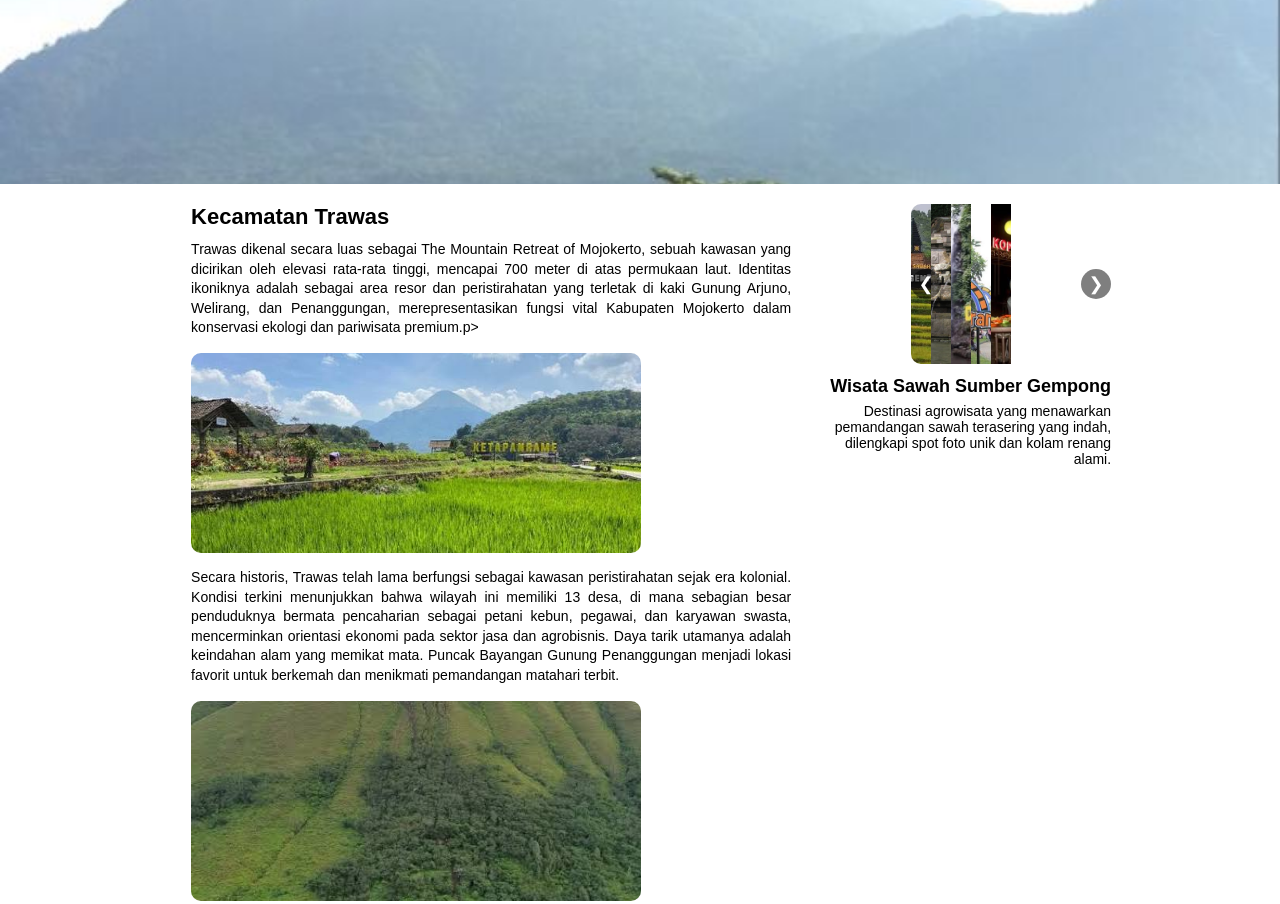
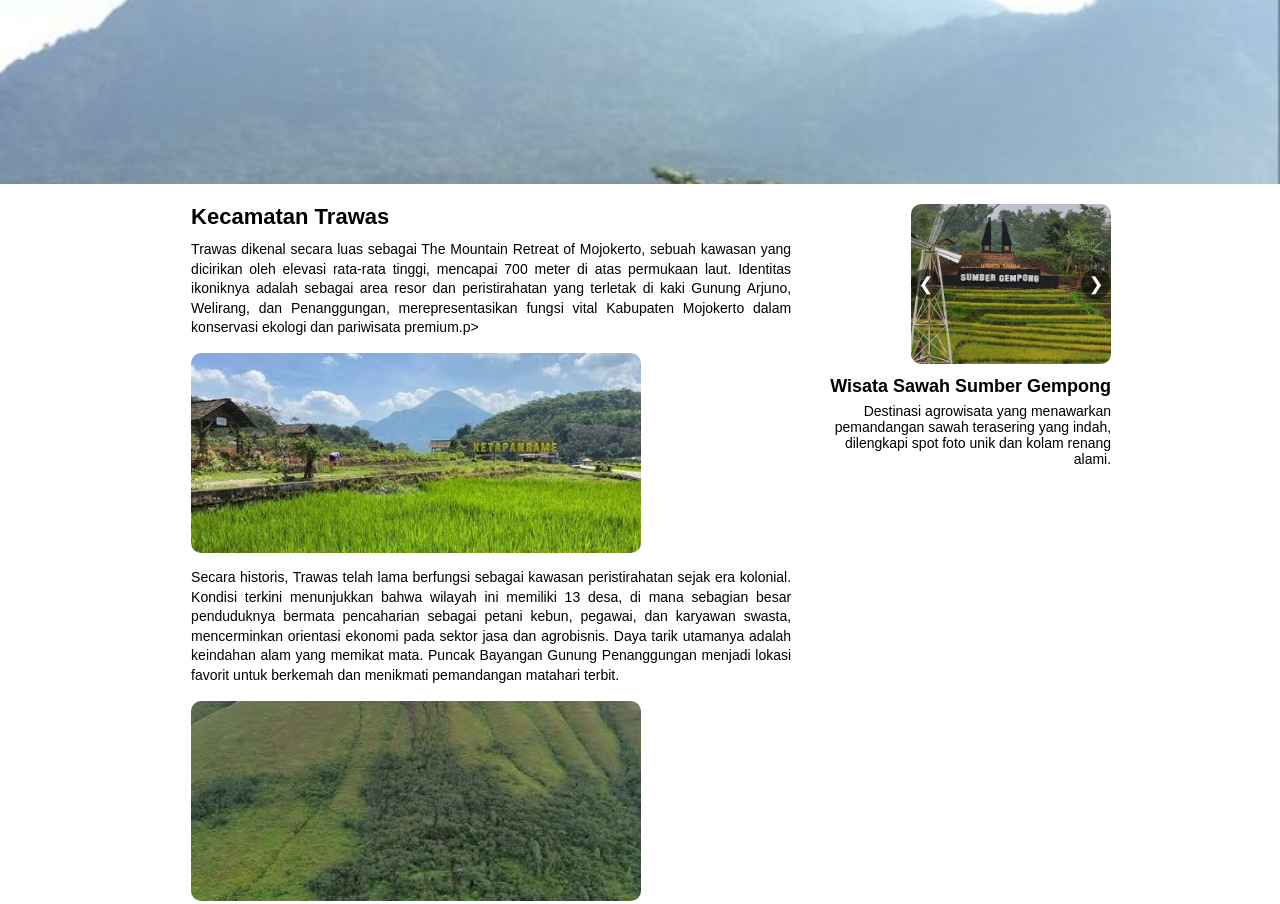
Before and after one commit to mochiffatputrak-smk/-AREK_AI-FESTIKA-JATIM-2025, a plain HTML site: page KecamatanArtikel/Trawas/index.html in a window 1280 px wide. Shown: the top 904 px of the page. Drawn offline with Linux system fonts and the light colour scheme.

Commit message:
Update index.html

```diff
--- a/KecamatanArtikel/Trawas/index.html
+++ b/KecamatanArtikel/Trawas/index.html
@@ -197,7 +197,7 @@
 
   @media (min-width: 720px) {
     .slider {
-      width: 100px; /* 5 gambar x 200px */
+      width: 1000px; /* 5 gambar x 200px */
     }
   }
 
```
